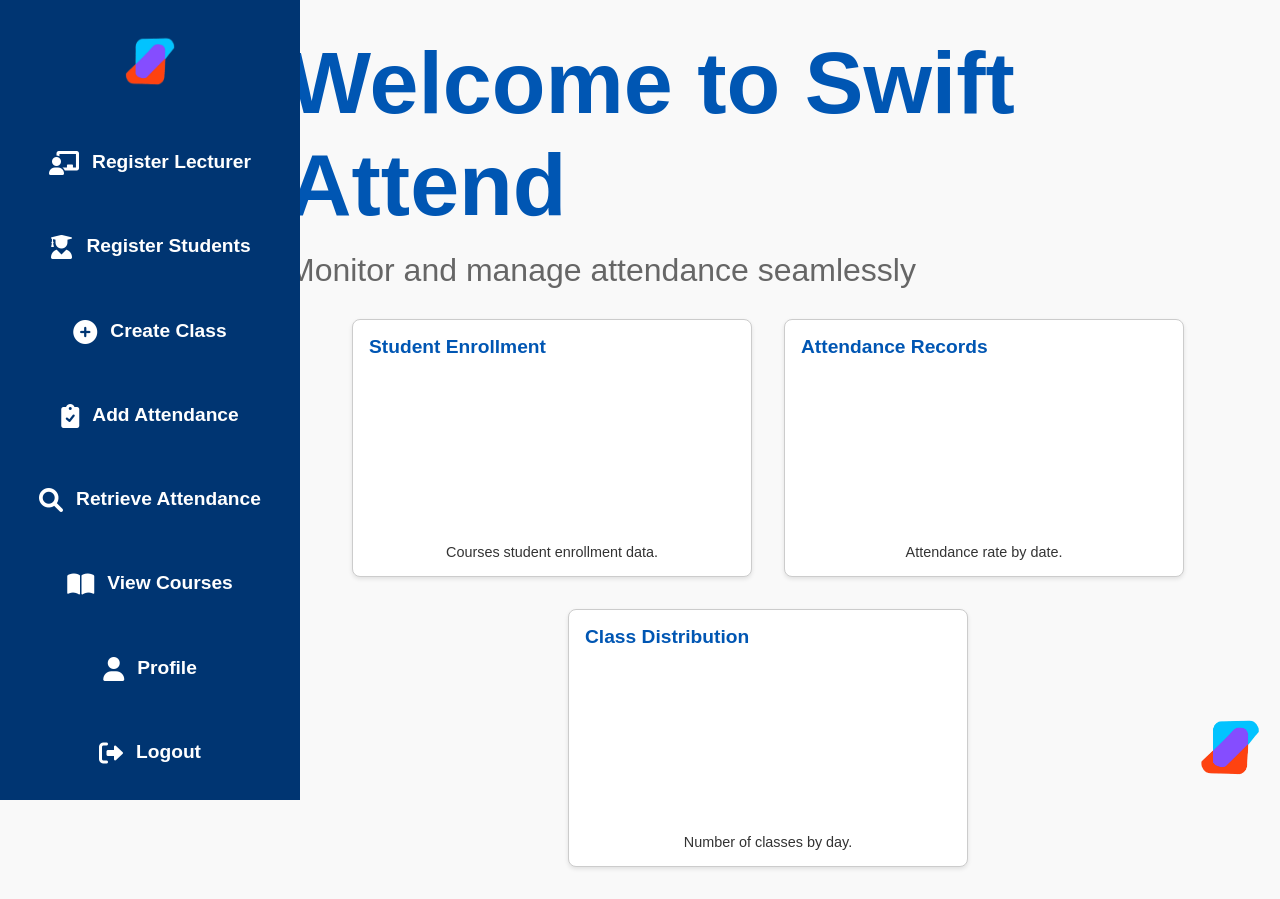
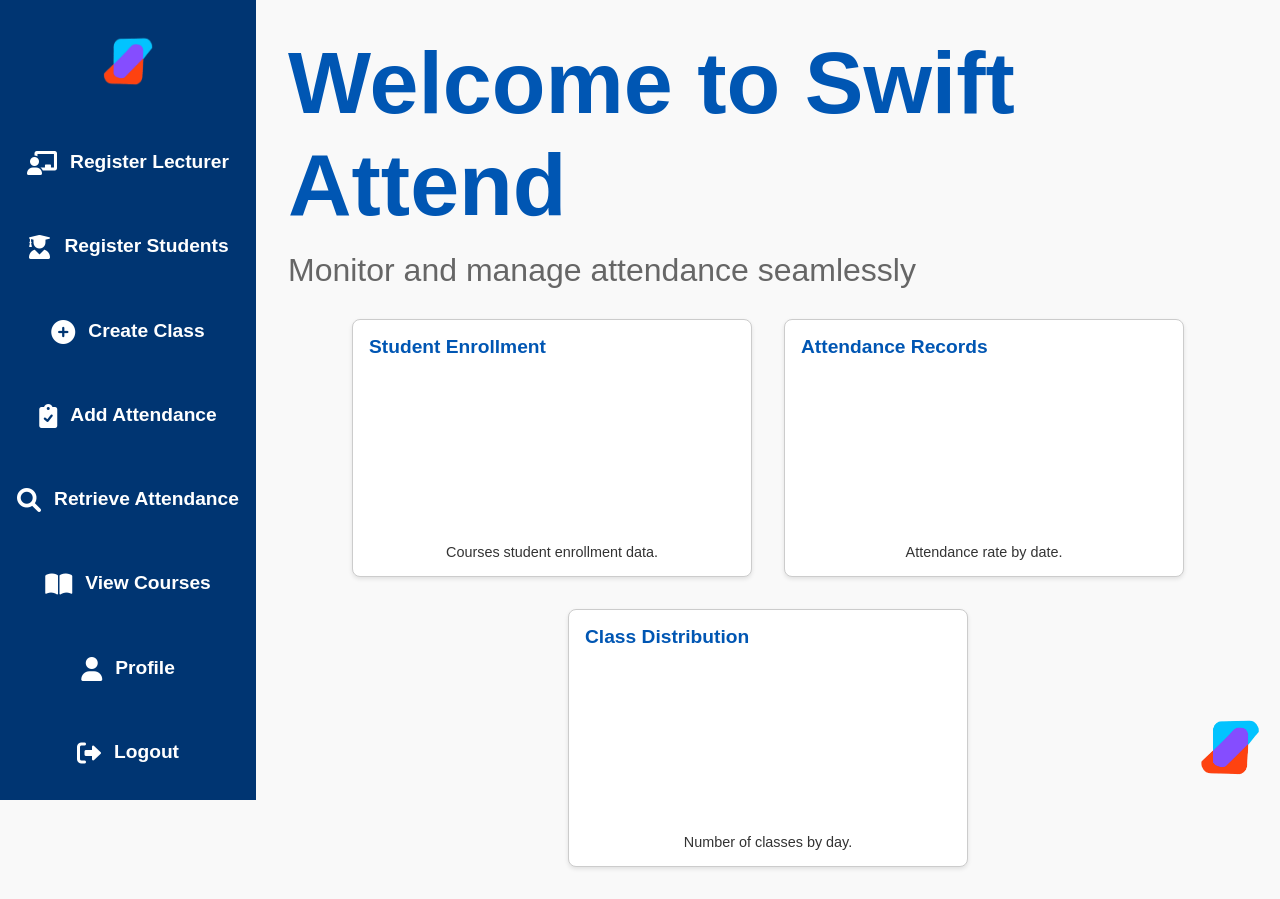
Before and after one commit to jasonlow2307/swiftAttend, a Flask app: template templates/index_lecturer.html in a window 1280 px wide. Run offline with Flask 3, Linux system fonts and the light colour scheme; the template is opened without the code that fills it, so the values that code supplies are empty; a map, chart or similar area stays blank; some libraries are stand-ins or nearby versions.

Commit message:
Fixed nav closed for desktop version

```diff
--- a/templates/index_lecturer.html
+++ b/templates/index_lecturer.html
@@ -26,7 +26,6 @@
         /* Style for the closed nav */
         #main-nav {
             height: 100vh; /* Set a narrow width when the nav is closed */
-            width: 300px;
             transition: width 0.3s ease; /* Smooth transition when toggling */
             display: flex;
             flex-direction: column;
```
